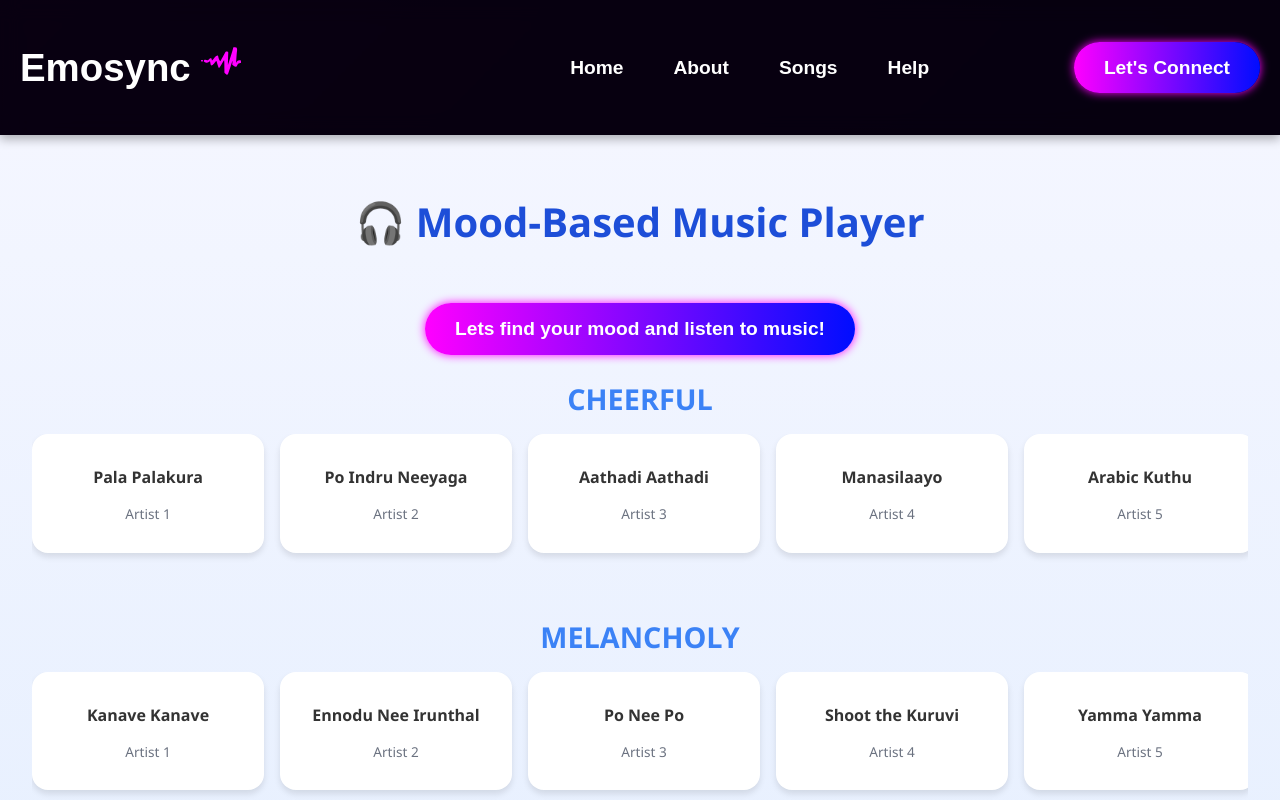
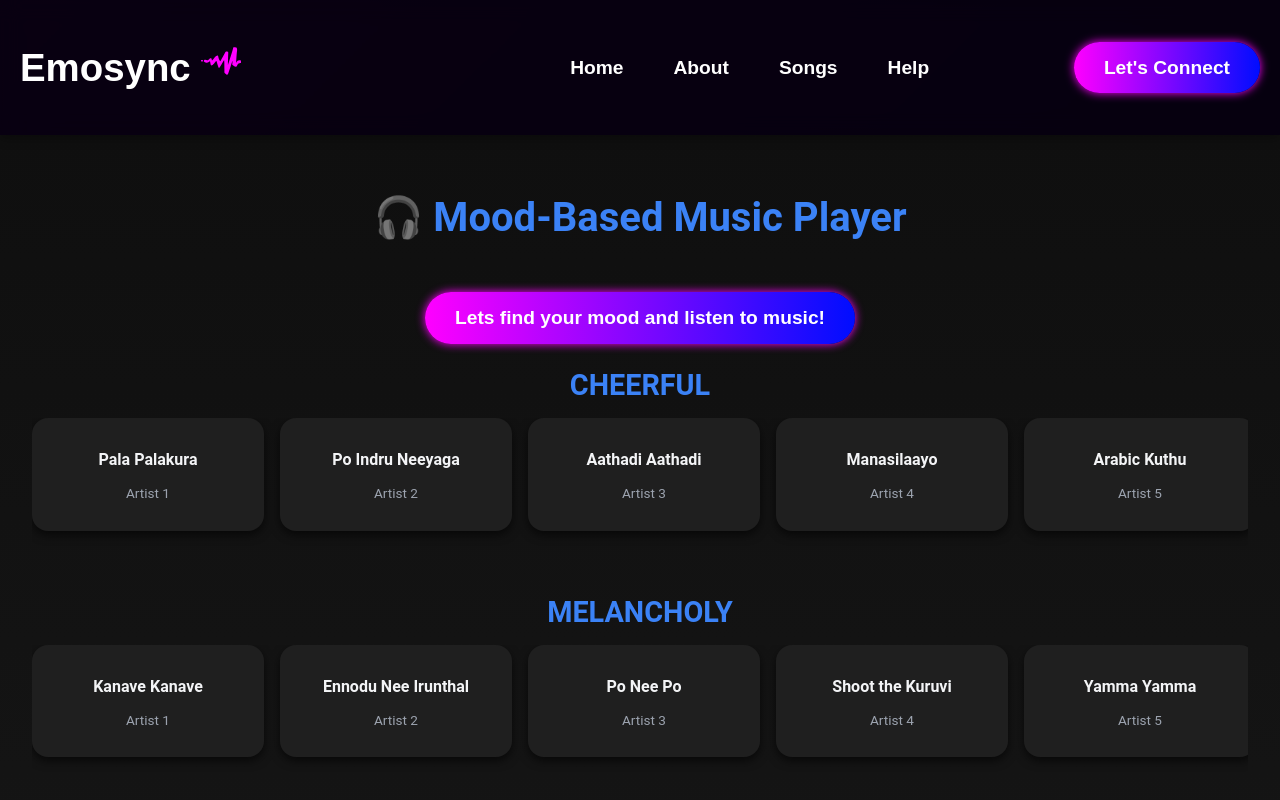
Before and after one commit to SundarapandiT/Emosync, a React (Vite) app: page /songs in a window 1280 px wide. Shown: the top 800 px of the page. Built offline with nearby package versions, Linux system fonts and the light colour scheme.

Commit message:
dark theme added

```diff
--- a/src/songs.css
+++ b/src/songs.css
@@ -1,8 +1,19 @@
+/* Define main colors */
+:root {
+  --primary: #F44336;
+  --secondary: #03A9F4;
+  --bg-dark: #0f0f0f;
+  --bg-medium: #1a1a1a;
+  --text-light: #f3f4f6;
+  --text-muted: #9ca3af;
+  --accent: #3b82f6;
+}
+
 .--allsongs-container {
   padding: 2rem;
-    font-family: 'Segoe UI', sans-serif;
-    background: linear-gradient(to bottom, #f4f6ff, #dbeafe);
-    color: #333;
+  font-family: 'Roboto', sans-serif;
+  background: linear-gradient(to bottom, var(--bg-dark), var(--bg-medium));
+  color: var(--text-light);
   min-height: 100vh;
 }
 
@@ -10,7 +21,7 @@
   text-align: center;
   font-size: 2.5rem;
   margin-bottom: 2rem;
-    color: #1d4ed8;
+  color: var(--accent);
 }
 
 .--allsongs-section {
@@ -20,7 +31,7 @@
 .--allsongs-type-title {
   font-size: 1.8rem;
   margin-bottom: 1rem;
-    color: #3b82f6;
+  color: var(--accent);
 }
 
 .--allsongs-scroll-list {
@@ -29,38 +40,40 @@
   overflow-x: auto;
   padding-bottom: 1rem;
   scrollbar-width: thin;
-    scrollbar-color: #93c5fd transparent;
+  scrollbar-color: var(--accent) transparent;
 }
 
 .--allsongs-song-card {
   min-width: 200px;
-    background: #ffffff;
+  background: #1f1f1f;
   border-radius: 1rem;
   padding: 1rem;
-    box-shadow: 0 4px 6px rgba(0,0,0,0.1);
+  box-shadow: 0 4px 10px rgba(0, 0, 0, 0.6);
   cursor: pointer;
-    transition: transform 0.2s ease;
+  transition: transform 0.2s ease, background-color 0.3s;
   text-align: center;
   flex-shrink: 0;
+  color: var(--text-light);
 }
 
 .--allsongs-song-card:hover {
   transform: scale(1.05);
-    background-color: #eff6ff;
+  background-color: #2c2c2c;
 }
 
 .--allsongs-song-title {
   font-weight: bold;
   font-size: 1rem;
+  color: var(--text-light);
 }
 
 .--allsongs-song-artist {
   font-size: 0.85rem;
-    color: #6b7280;
+  color: var(--text-muted);
 }
 
 .--playing {
-    border: 2px solid #60a5fa;
+  border: 2px solid var(--accent);
 }
 
 .--allsongs-player {
@@ -69,10 +82,10 @@
   left: 0;
   width: 100%;
   margin-top: 2rem;
-    background: #fff;
+  background: #111827;
   padding: 1.5rem;
-    border-radius: 1rem;
-    box-shadow: 0 6px 12px rgba(0,0,0,0.1);
+  border-radius: 1rem 1rem 0 0;
+  box-shadow: 0 -4px 12px rgba(0, 0, 0, 0.8);
   text-align: center;
   z-index: 10;
 }
@@ -81,8 +94,9 @@
   width: 100%;
   height: 10px;
   margin: 1rem 0;
-    accent-color: #3b82f6;
+  accent-color: var(--accent);
   border-radius: 1rem;
+  background: #374151;
 }
 
 .--allsongs-controls {
@@ -92,13 +106,14 @@
 }
 
 .--allsongs-controls button {
-    background-color: #3b82f6;
+  background-color: var(--accent);
   color: white;
   border: none;
   padding: 0.75rem;
   border-radius: 50%;
   cursor: pointer;
   transition: background-color 0.3s;
+  box-shadow: 0 2px 8px rgba(59, 130, 246, 0.5);
 }
 
 .--allsongs-controls button:hover {
```
Lines whose indentation alone changed are shown as unchanged.
